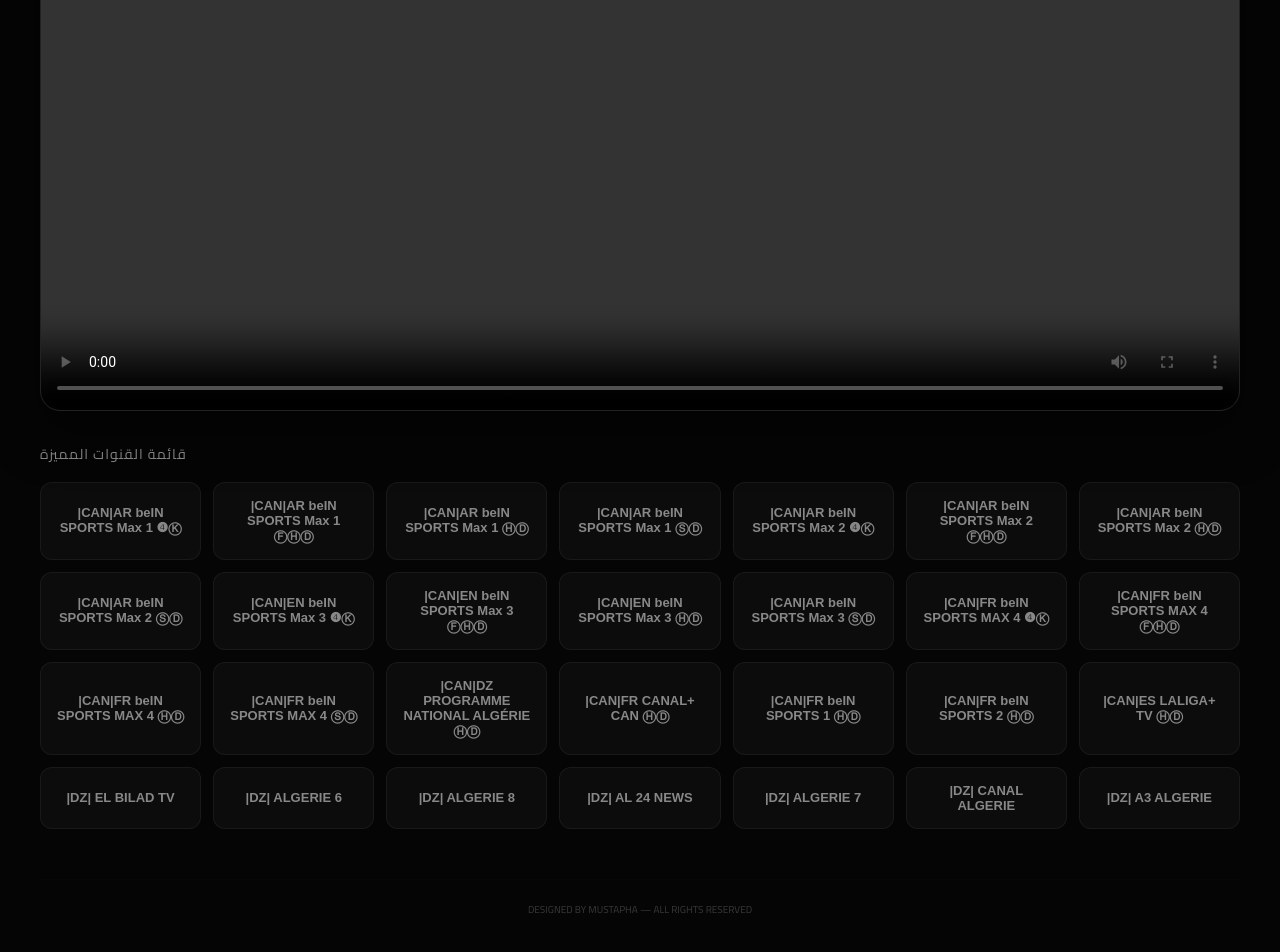
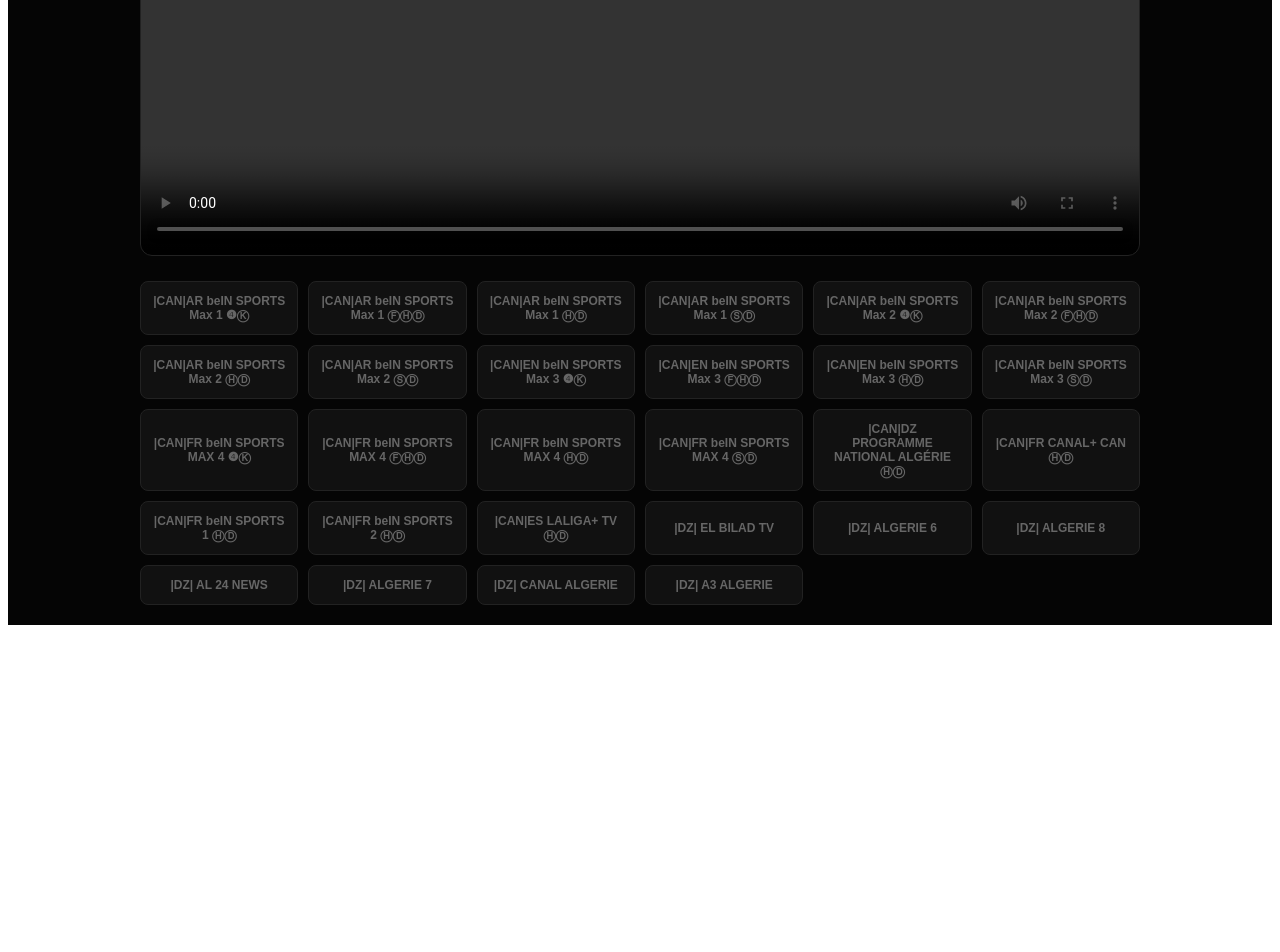
Before and after one commit to MisterAI09/mister-ai-LIVE, a Next.js app: page / in a window 1280 px wide. Shown: the part 408-1360 px from the top of the page. After the commit the page ends 1041 px from the top, so only its background shows below. Built offline with nearby package versions, Linux system fonts and the light colour scheme.

Commit message:
Update index.js

```diff
--- a/pages/index.js
+++ b/pages/index.js
@@ -7,7 +7,7 @@
   const [active, setActive] = useState(null);
   const [muted, setMuted] = useState(false);
 
-  // القنوات الأصلية كما هي في ملفك index.js وبدون أي تغيير في الروابط
+  // قنواتك الأصلية كما هي في ملفك index.js
   const channels = [
     { id: "1", title: "|CAN|AR beIN SPORTS Max 1 ❹Ⓚ", url: "http://fr.ottv.pro/live/4476647188407159/4476647188407159/432904.m3u8" },
     { id: "2", title: "|CAN|AR beIN SPORTS Max 1 ⒻⒽⒹ", url: "http://fr.ottv.pro/live/4476647188407159/4476647188407159/432903.m3u8" },
@@ -39,7 +39,7 @@
     { id: "28", title: "|DZ| A3 ALGERIE", url: "http://fr.ottv.pro/live/4476647188407159/4476647188407159/1675.m3u8" }
   ];
 
-  // دالة تشغيل الفيديو الأصلية التي جعلتها أنت تعمل
+  // Logic التشغيل الأصلي الخاص بك (بدون لمس)
   function playChannel(ch) {
     setActive(ch.id);
     const video = videoRef.current;
@@ -66,62 +66,40 @@
   }, []);
 
   return (
-    <div className="container">
+    <div className="bg">
       <Head>
-        <title>𝐌𝐈𝐒𝐓𝐄𝐑-𝐀𝐈-𝐋𝐈𝐕𝐄 | Premium</title>
-        <link href="https://fonts.googleapis.com/css2?family=Cairo:wght@400;700;900&display=swap" rel="stylesheet" />
+        <title>MISTER-AI LIVE | PREMIUM</title>
         <style>{`
-          :root { --accent: #00e0d6; --bg: #050505; }
-          body { margin: 0; background: var(--bg); color: white; font-family: 'Cairo', sans-serif; }
-          .container { max-width: 1200px; margin: 0 auto; padding: 20px; text-align: center; }
-
-          .header { padding: 20px 0; border-bottom: 1px solid #1a1a1a; margin-bottom: 30px; }
-          .logo { font-size: 28px; font-weight: 900; color: var(--accent); text-shadow: 0 0 10px rgba(0,224,214,0.3); letter-spacing: 2px; }
-
-          .player-section {
-            background: #000; border: 1px solid #222; border-radius: 20px;
-            overflow: hidden; box-shadow: 0 20px 50px rgba(0,0,0,0.5);
-            margin-bottom: 30px; position: relative;
-          }
-          video { width: 100%; aspect-ratio: 16/9; display: block; }
-
-          .grid-title { text-align: left; font-size: 14px; opacity: 0.5; text-transform: uppercase; margin-bottom: 15px; letter-spacing: 1px; }
-          .channels-grid { display: grid; grid-template-columns: repeat(auto-fill, minmax(160px, 1fr)); gap: 12px; }
-
-          .channel-btn {
-            background: rgba(255,255,255,0.03); border: 1px solid rgba(255,255,255,0.05);
-            color: #888; padding: 15px; border-radius: 12px; cursor: pointer;
-            transition: 0.3s; font-weight: bold; font-size: 13px;
-          }
-          .channel-btn:hover { background: rgba(255,255,255,0.08); border-color: var(--accent); color: white; transform: translateY(-3px); }
-          .channel-btn.active { background: var(--accent); color: black; border-color: var(--accent); box-shadow: 0 0 15px var(--accent); }
-
-          .footer { margin-top: 50px; padding: 20px; opacity: 0.2; font-size: 10px; border-top: 1px solid #111; }
+          .bg { background: #050505; color: white; min-height: 100vh; font-family: sans-serif; padding: 20px; }
+          .main { max-width: 1000px; margin: 0 auto; }
+          .header { border-bottom: 1px solid #1a1a1a; padding-bottom: 20px; margin-bottom: 20px; text-align: center; }
+          .logo { font-size: 24px; font-weight: 900; color: #00e0d6; text-shadow: 0 0 10px rgba(0,224,214,0.3); }
+          .player-box { background: #000; border-radius: 12px; overflow: hidden; border: 1px solid #222; }
+          video { width: 100%; aspect-ratio: 16/9; }
+          .grid { display: grid; grid-template-columns: repeat(auto-fill, minmax(140px, 1fr)); gap: 10px; margin-top: 25px; }
+          .btn { background: #111; border: 1px solid #222; color: #666; padding: 12px; border-radius: 8px; cursor: pointer; font-weight: bold; font-size: 12px; transition: 0.2s; }
+          .btn:hover { border-color: #00e0d6; color: white; }
+          .btn.active { background: #00e0d6; color: black; box-shadow: 0 0 15px #00e0d6; border: none; }
         `}</style>
       </Head>
 
+      <div className="main">
         <div className="header">
           <div className="logo">𝐌𝐈𝐒𝐓𝐄𝐑-𝐀𝐈-𝐋𝐈𝐕𝐄</div>
         </div>
 
-      <div className="player-section">
+        <div className="player-box">
           <video ref={videoRef} controls autoPlay />
         </div>
 
-      <div className="grid-title">قائمة القنوات المميزة</div>
-      <div className="channels-grid">
+        <div className="grid">
           {channels.map((ch) => (
-          <button
-            key={ch.id}
-            className={`channel-btn ${active === ch.id ? 'active' : ''}`}
-            onClick={() => playChannel(ch)}
-          >
+            <button key={ch.id} className={`btn ${active === ch.id ? 'active' : ''}`} onClick={() => playChannel(ch)}>
               {ch.title}
             </button>
           ))}
         </div>
-
-      <div className="footer">DESIGNED BY MUSTAPHA — ALL RIGHTS RESERVED</div>
+      </div>
     </div>
   );
 }
```
Lines whose indentation alone changed are shown as unchanged.
